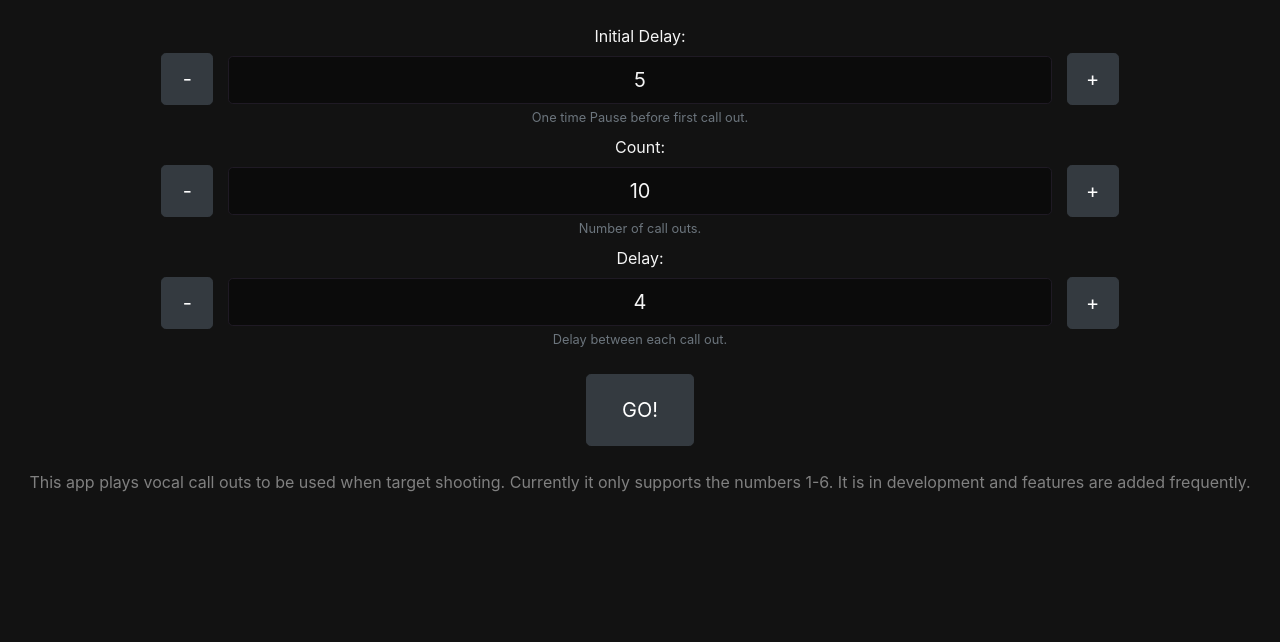
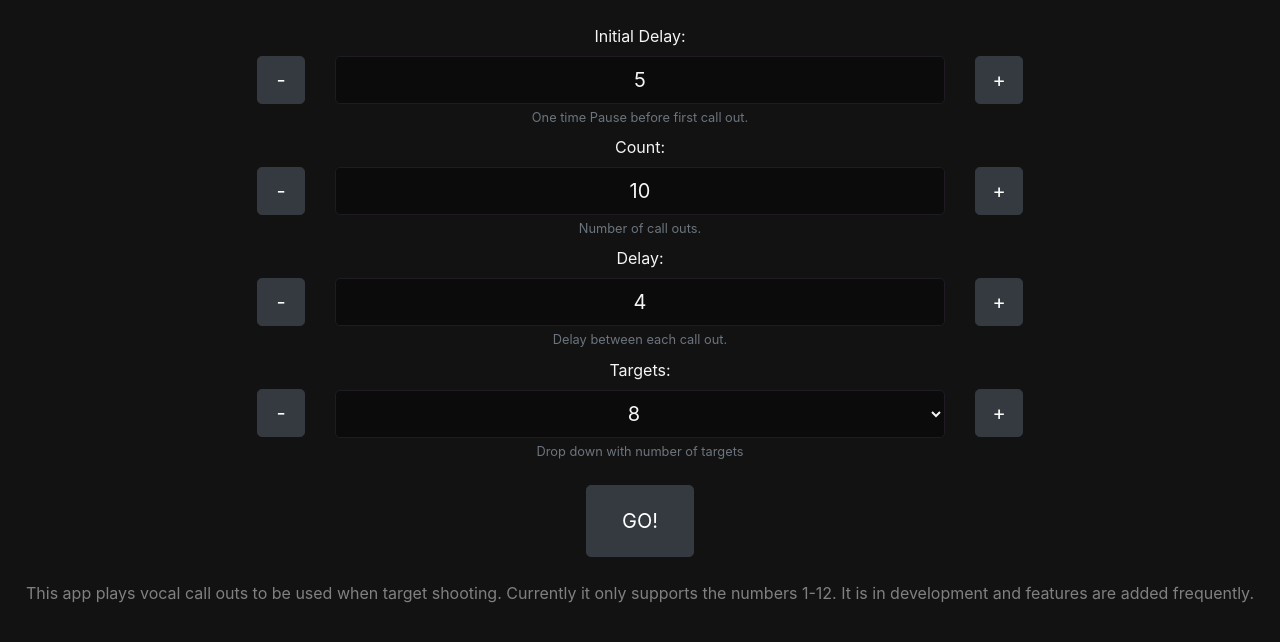
Before and after one commit to Tmidge/range-buddy, a React (Create React App) app: page / in a window 1280 px wide. Shown: the top 642 px of the page. Built offline with nearby package versions, Linux system fonts and the light colour scheme.

Commit message:
rework css multiple targets working, new bug with target buttons

```diff
--- a/src/App.scss
+++ b/src/App.scss
@@ -5,33 +5,33 @@
   height: 100vh;
 }
 
-.col-8 .btn.btn-dark {
-  margin-top: 24px;
+.button-col {
+  display: flex;
+  align-self: center;
+  justify-content: flex-end;
+  margin-top: 39px;
+  &.button-right {
+    justify-content: flex-start;
+  }
+}
+
+.submit-row {
+  justify-content: center;
 }
 
 .btn.btn-dark {
-  height: 52px;
-  width: 52px;
+  height: 48px;
+  width: 48px;
   &.submit-button {
     height: 72px;
     width: 108px;
+    justify-self: center;
+    margin-top: 24px;
   }
 }
 
 .up-buttons .row .first-button.btn.btn-dark, .down-buttons .row .first-button.btn.btn-dark {
   margin-top: 37px
-}
-
-.up-buttons .btn.btn-dark {
-  margin-top: 60px;
-  float: left;
-}
-
-.down-buttons .row {
-  justify-content: flex-end;
-  .btn.btn-dark{
-    margin-top: 60px;
-  }
 }
 
 .form-label {
@@ -70,3 +70,8 @@
   justify-content: center;
   padding: 0 24px;
 }
+
+.text-muted {
+  width: 100%;
+  justify-self: center;
+}
--- a/src/components/LoopForm.js
+++ b/src/components/LoopForm.js
@@ -1,6 +1,5 @@
 import React from "react";
 import Button from 'react-bootstrap/Button';
-// import Dropdown from 'react-bootstrap/Dropdown';
 import Form from 'react-bootstrap/Form';
 import Row from 'react-bootstrap/Row';
 import Col from 'react-bootstrap/Col';
@@ -13,7 +12,13 @@ import five from '../assets/5.wav';
 import six from '../assets/6.wav';
 import seven from '../assets/7.wav';
 import eight from '../assets/8.wav';
+import nine from '../assets/9.wav';
+import ten from '../assets/10.wav';
+import eleven from '../assets/11.wav';
+import twelve from '../assets/12.wav';
 import startTone from '../assets/HOLD.wav';
+import tone from '../assets/Dtmf-4.wav';
+
 
 export default class LoopForm extends React.Component {
     constructor() {
@@ -23,12 +28,13 @@ export default class LoopForm extends React.Component {
             count: 10,
             delay: 4,
             initialDelay: 5,
-            sounds: ['one','two','three','four','five','six'],
+            sounds: ['one','two','three','four','five','six', 'seven', 'eight', 'nine', 'ten', 'eleven', 'twelve'],
             randomDelayMin: 0,
             randomDelayMax: 0,
             random: null,
             soundArray: [],
             isRunning: false,
+            targetCount: 8,
         };
 
         this.createSoundLoop = this.createSoundLoop.bind(this);
@@ -47,7 +53,13 @@ export default class LoopForm extends React.Component {
         this.six = React.createRef();
         this.seven = React.createRef();
         this.eight = React.createRef();
+        this.nine = React.createRef();
+        this.ten = React.createRef();
+        this.eleven = React.createRef();
+        this.twelve = React.createRef();
 
+
+        this.tone = React.createRef();
         this.startTone = React.createRef();
     }
 
@@ -56,21 +68,13 @@ export default class LoopForm extends React.Component {
     }
 
     handleChange(event) {
+        console.log('event: ', event.target.value);
         this.setState({[event.target.name]: event.target.value});
     }
 
     handleCheckboxChange(event) {
         this.setState({ random: event.target.random });
     }
-
-    // delay(){
-    //     if(this.state.delay > 0) {
-    //         return parseInt(this.state.delay);
-    //     }
-    //     const min = Math.ceil(parseInt(this.state.randomDelayMin));
-    //     const max = Math.floor(parseInt(this.state.randomDelayMax));
-    //     return Math.floor(Math.random() * (max - min + 1)) + min;
-    // }
 
     createSoundLoop(event) {
         event.preventDefault();
@@ -101,30 +105,71 @@ export default class LoopForm extends React.Component {
         this.eight.current.play();
         this.eight.current.pause();
 
+        this.nine.current.play();
+        this.nine.current.pause();
+
+        this.ten.current.play();
+        this.ten.current.pause();
+
+        this.eleven.current.play();
+        this.eleven.current.pause();
+
+        this.twelve.current.play();
+        this.twelve.current.pause();
+
         this.startTone.current.play();
 
         this.setState({isRunning: true}, this.runLoop(event));
     }
 
     handleUpButtonClick(event) {
+        console.log('event: ', event.target);
+        const targetMaximum = 12;
+        let maximum = 100;
+        let number;
         event.preventDefault();
-        const number = parseInt(this.state[event.target.name]) >= 0 ? parseInt(this.state[event.target.name]) + 1 : 1;
+        if (event.target.name === 'targetCount') {
+            maximum = targetMaximum;
+        }
+        if (parseInt(this.state[event.target.name]) >= 0 && parseInt(this.state[event.target.name]) < maximum) {
+            number = parseInt(this.state[event.target.name]) + 1;
+            //TODO this isnt working right
+        } else if (parseInt(event.target.value) === maximum){
+            number = maximum;
+        } else {
+            number = 1;
+        }
+        // const number = parseInt(this.state[event.target.name]) >= 0 ? parseInt(this.state[event.target.name]) + 1 : 1;
         this.setState({[event.target.name]: number});
     }
 
     handleDownButtonClick(event) {
         event.preventDefault();
-        const number = parseInt(this.state[event.target.name]) > 0 ? parseInt(this.state[event.target.name]) - 1 : 0;
+        // const number = parseInt(this.state[event.target.name]) > 0 ? parseInt(this.state[event.target.name]) - 1 : 0;
+        let number;
+        let minimum = 0;
+        const targetMinimum = 1;
+        if (event.target.name === 'targetCount') {
+            minimum = targetMinimum;
+        }
+        if (parseInt(this.state[event.target.name]) >= 0 && parseInt(this.state[event.target.name]) > minimum) {
+            number = parseInt(this.state[event.target.name]) - 1;
+        } else if (parseInt(this.state[event.target.value]) === minimum){
+            number = minimum;
+        } else {
+            number = 1;
+        }
         this.setState({[event.target.name]: number});
     }
 
     runLoop() {
         const computedCount = parseInt(this.state.count);
         let soundArray = [];
+        const targets = this.state.sounds.slice(0,this.state.targetCount);
         for (var i=0; i < computedCount; i++) {
-            soundArray.push(this.state.sounds[Math.floor(Math.random()*this.state.sounds.length)]);
+            soundArray.push(targets[Math.floor(Math.random()*targets.length)]);
         }
-
+        console.log(soundArray);
         this.setState({soundArray});
 
         setTimeout(()=>{
@@ -152,78 +197,113 @@ export default class LoopForm extends React.Component {
                     <audio ref={this.six} id="six" src={six}/>
                     <audio ref={this.seven} id="seven" src={seven}/>
                     <audio ref={this.eight} id="eight" src={eight}/>
+                    <audio ref={this.nine} id="nine" src={nine}/>
+                    <audio ref={this.ten} id="ten" src={ten}/>
+                    <audio ref={this.eleven} id="eleven" src={eleven}/>
+                    <audio ref={this.twelve} id="twelve" src={twelve}/>
+
 
                     <audio ref={this.startTone} id="startTone" src={startTone}/>
+                    <audio ref={this.tone} id="tone" src={tone}/>
 
                 </div>
                 <Form onSubmit={this.createSoundLoop}>
                     <Row className="top-level-row">
-                        <Col className="down-buttons">
+                        <Col xs={12}>
                             <Row>
-                                <Button className="first-button" size="lg" name="initialDelay" variant="dark" onClick={this.handleDownButtonClick}>
+                                <Col className="button-col">
+                                    <Button size="lg" name="initialDelay" variant="dark" onClick={this.handleDownButtonClick}>
                                         -
                                     </Button>
+                                </Col>
+                                <Col xs={6}>
+                                    <Form.Label>Initial Delay: </Form.Label>
+                                    <Form.Control size="lg" name="initialDelay" type="text" value={this.state.initialDelay} onChange={this.handleChange}/>
+                                </Col>
+                                <Col className="button-col button-right">
+                                    <Button size="lg" name="initialDelay" variant="dark" onClick={this.handleUpButtonClick}>
+                                        +
+                                    </Button>
+                                </Col>
+                                <Form.Text className="text-muted">
+                                    One time Pause before first call out.
+                                </Form.Text>
                             </Row>
                             <Row>
+                                <Col className="button-col">
                                     <Button size="lg" name="count" variant="dark" onClick={this.handleDownButtonClick}>
                                         -
                                     </Button>
+                                </Col>
+                                <Col xs={6}>
+                                    <Form.Label >Count: </Form.Label>
+                                    <Form.Control size="lg" name="count" type="text" value={this.state.count} onChange={this.handleChange}/>
+                                </Col>
+                                <Col className="button-col button-right">
+                                    <Button size="lg" name="count" variant="dark" onClick={this.handleUpButtonClick}>
+                                        +
+                                    </Button>
+                                </Col>
+                                <Form.Text className="text-muted">
+                                    Number of call outs.
+                                </Form.Text>
                             </Row>
                             <Row>
+                                <Col className="button-col">
                                     <Button size="lg" name="delay" variant="dark" onClick={this.handleDownButtonClick}>
                                         -
                                     </Button>
-                            </Row>
                                 </Col>
-                        <Col xs={8}>
-                            {/* <Form.Label>Number of targets: </Form.Label>
-                            <Dropdown>
-                                <Dropdown.Toggle variant="success" id="dropdown-basic">
-                                    Dropdown Button
-                                </Dropdown.Toggle>
-
-                                <Dropdown.Menu>
-                                    <Dropdown.Item onSelect={this.dropDownChange}>1</Dropdown.Item>
-                                    <Dropdown.Item href="#/action-2">Another action</Dropdown.Item>
-                                    <Dropdown.Item href="#/action-3">Something else</Dropdown.Item>
-                                </Dropdown.Menu>
-                            </Dropdown> */}
-                            <Form.Label>Initial Delay: </Form.Label>
-                            <Form.Control size="lg" name="initialDelay" type="text" value={this.state.initialDelay} onChange={this.handleChange}/>
-                            <Form.Text className="text-muted">
-                                One time Pause before first call out.
-                            </Form.Text>
-
-                            <Form.Label >Count: </Form.Label>
-                            <Form.Control size="lg" name="count" type="text" value={this.state.count} onChange={this.handleChange}/>
-                            <Form.Text className="text-muted">
-                                Number of call outs.
-                            </Form.Text>
-
+                                <Col xs={6}>
                                     <Form.Label >Delay: </Form.Label>
                                     <Form.Control size="lg" name="delay" type="text" value={this.state.delay} onChange={this.handleChange}/>
+
+                                </Col>
+                                <Col className="button-col button-right">
+                                    <Button size="lg" name="delay" variant="dark" onClick={this.handleUpButtonClick}>
+                                        +
+                                    </Button>
+                                </Col>
                                 <Form.Text className="text-muted">
                                     Delay between each call out.
                                 </Form.Text>
+                            </Row>
+                            <Row>
+                                <Col className="button-col">
+                                    <Button size="lg" name="targetCount" variant="dark" onClick={this.handleDownButtonClick}>
+                                        -
+                                    </Button>
+                                </Col>
+                                <Col xs={6}>
+                                    <Form.Label >Targets: </Form.Label>
+                                    <Form.Control as="select" size="lg" name="targetCount" value={this.state.targetCount} onChange={this.handleChange}>
+                                        <option>1</option>
+                                        <option>2</option>
+                                        <option>3</option>
+                                        <option>4</option>
+                                        <option>5</option>
+                                        <option>6</option>
+                                        <option>7</option>
+                                        <option>8</option>
+                                        <option>9</option>
+                                        <option>10</option>
+                                        <option>11</option>
+                                        <option>12</option>
+                                    </Form.Control>
+                                </Col>
+                                <Col className="button-col button-right">
+                                    <Button size="lg" name="targetCount" variant="dark" onClick={this.handleUpButtonClick}>
+                                        +
+                                    </Button>
+                                </Col>
+                                <Form.Text className="text-muted">
+                                    Drop down with number of targets
+                                </Form.Text>
+                            </Row>
 
+                            <Row className="submit-row">
                                 <Button className="submit-button" variant="dark" size="lg" type="submit" value="Submit">
                                     GO!
-                            </Button>
-                        </Col>
-                        <Col className="up-buttons">
-                            <Row>
-                                <Button className="first-button" size="lg" name="initialDelay" variant="dark" onClick={this.handleUpButtonClick}>
-                                    +
-                                </Button>
-                            </Row>
-                            <Row>
-                                <Button size="lg" name="count" variant="dark" onClick={this.handleUpButtonClick}>
-                                    +
-                                </Button>
-                            </Row>
-                            <Row>
-                                <Button size="lg" name="delay" variant="dark" onClick={this.handleUpButtonClick}>
-                                    +
                                 </Button>
                             </Row>
                         </Col>
@@ -244,7 +324,7 @@ export default class LoopForm extends React.Component {
                     )()}
                     <Row className="top-level-row">
                         <div className="app-description">
-                            This app plays vocal call outs to be used when target shooting. Currently it only supports the numbers 1-6. It is in development and features are added frequently.
+                            This app plays vocal call outs to be used when target shooting. Currently it only supports the numbers 1-12. It is in development and features are added frequently.
                         </div>
                     </Row>
                 </Form>
```
Lines whose indentation alone changed are shown as unchanged.
